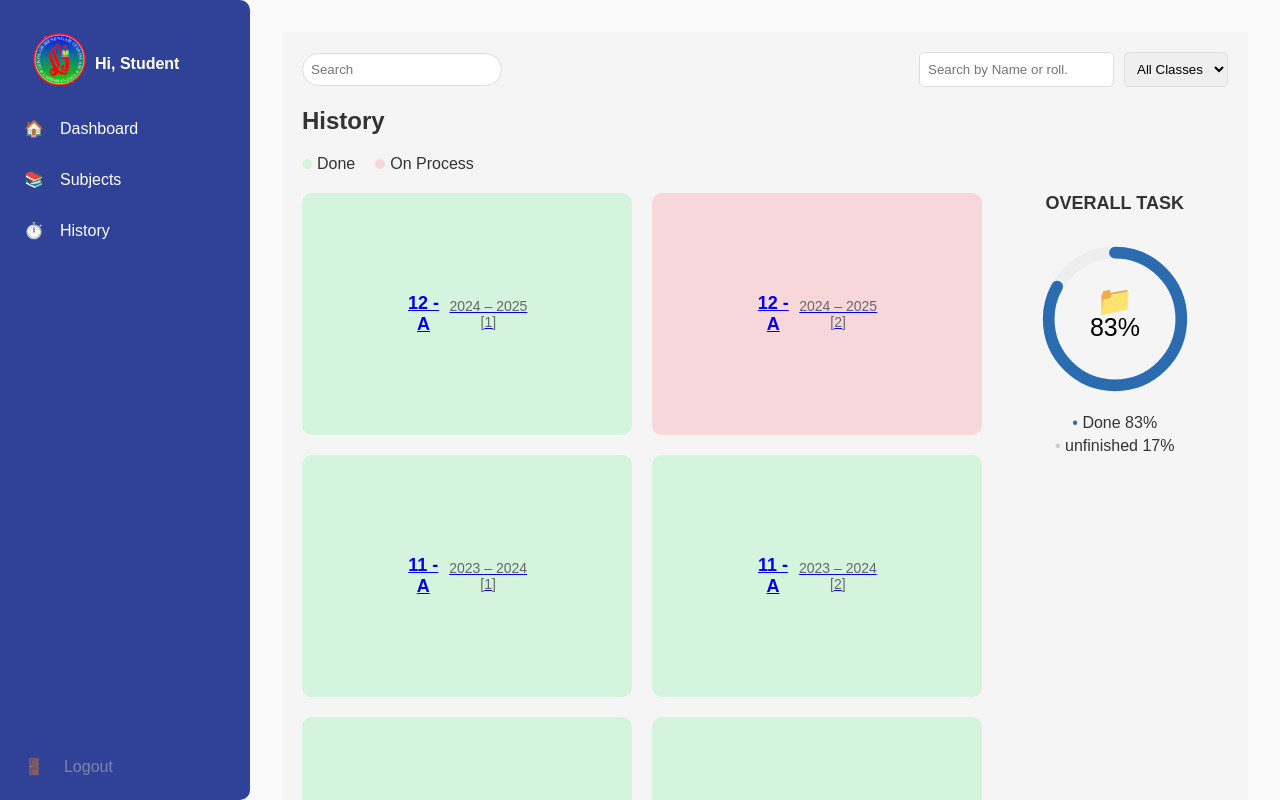
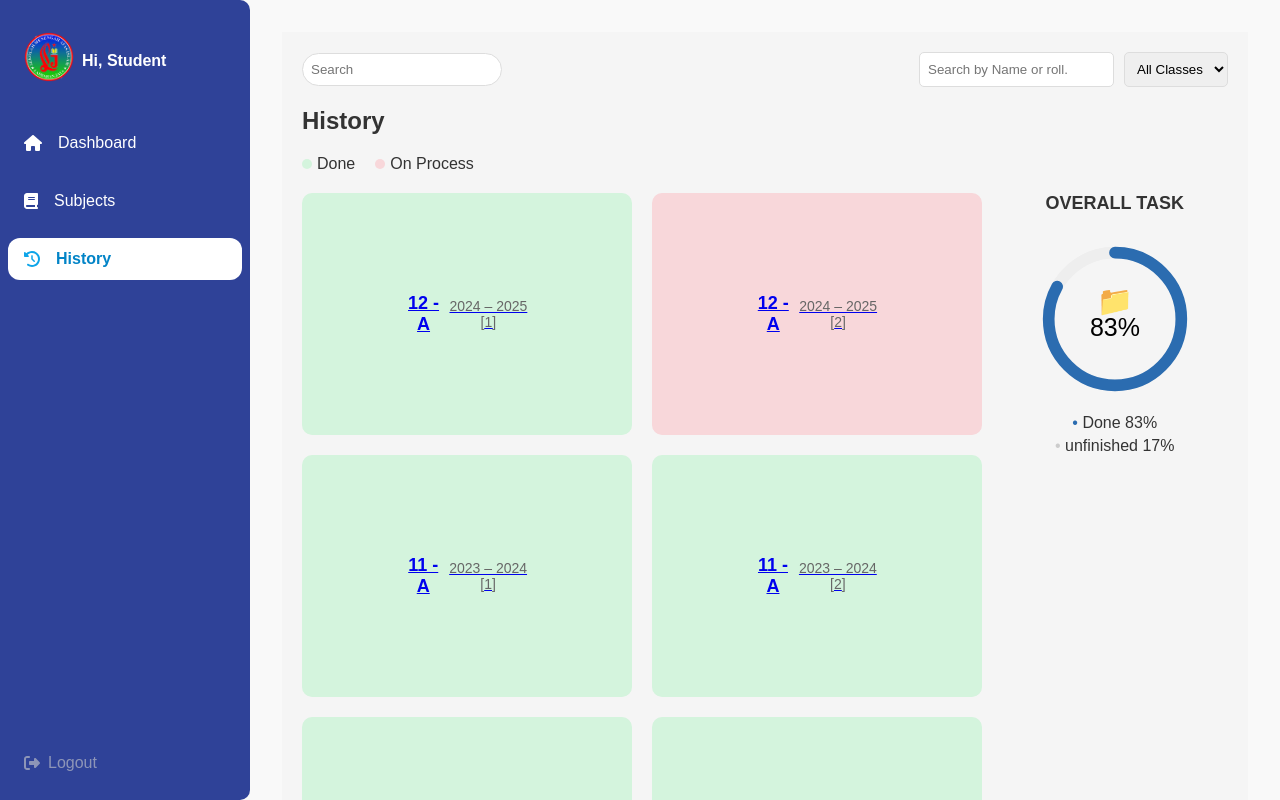
Before and after one commit to muhdzakinaufalandry/frontend_lasharan, a Next.js app: page /dashboard/Student/history in a window 1280 px wide. Built offline with nearby package versions, Linux system fonts and the light colour scheme.

Commit message:
fix sidebar

```diff
--- a/src/components/SidebarStudent.js
+++ b/src/components/SidebarStudent.js
@@ -1,8 +1,45 @@
 'use client';
+
 import Link from 'next/link';
+import Swal from 'sweetalert2';
+import { usePathname } from 'next/navigation';
+import { useState, useEffect } from 'react';
+import { FontAwesomeIcon } from '@fortawesome/react-fontawesome';
+import { faHome, faBook, faHistory, faSignOutAlt } from '@fortawesome/free-solid-svg-icons'; // Importing FA icons
 import '@/styles/sidebarstudent.css';
 
 export default function SidebarStudent() {
+  const pathname = usePathname();
+  const [activeMenu, setActiveMenu] = useState('');
+
+  useEffect(() => {
+    if (pathname.includes('/dashboard/Student/subject')) {
+      setActiveMenu('subjects');
+    } else if (pathname.includes('/dashboard/Student/history')) {
+      setActiveMenu('history');
+    } else if (pathname.includes('/dashboard/Student')) {
+      setActiveMenu('dashboard');
+    }
+  }, [pathname]);
+
+  // Handle Logout with SweetAlert confirmation
+  const handleLogout = () => {
+    Swal.fire({
+      title: 'Are you sure?',
+      text: 'You will be logged out.',
+      icon: 'warning',
+      showCancelButton: true,
+      confirmButtonColor: '#3085d6',
+      cancelButtonColor: '#d33',
+      confirmButtonText: 'Yes, log out!',
+    }).then((result) => {
+      if (result.isConfirmed) {
+        // Redirect to login page after confirmation
+        window.location.href = '/'; // Ensure to navigate to the correct page
+      }
+    });
+  };
+
   return (
     <div className="sidebar">
       <div className="sidebar-top-horizontal">
@@ -11,28 +48,30 @@ export default function SidebarStudent() {
       </div>
 
       <nav className="sidebar-nav">
-        <Link href="/dashboard/Student" className="sidebar-link">
-         <span role="img" aria-label="dashboard">🏠</span>
-          <i className="icon-home" /> Dashboard
+        <Link href="/dashboard/Student"
+          className={`sidebar-link ${activeMenu === 'Student' ? 'active' : ''}`} >
+          <FontAwesomeIcon icon={faHome} />
+          Dashboard
         </Link>
 
-
-        <Link href="/dashboard/Student/subject" className="sidebar-link">
-        <span role="img" aria-label="subject">📚</span>
-          <i className="icon-book" /> Subjects
+        <Link href="/dashboard/Student/subject"
+          className={`sidebar-link ${activeMenu === 'subjects' ? 'active' : ''}`} >
+          <FontAwesomeIcon icon={faBook} />
+          Subjects
         </Link>
 
-        <Link href="/dashboard/Student/history" className="sidebar-link">
-        <span role="img" aria-label="history">⏱️</span>
-          <i className="icon-clock" /> History
+        <Link href="/dashboard/Student/history"
+          className={`sidebar-link ${activeMenu === 'history' ? 'active' : ''}`} >
+          <FontAwesomeIcon icon={faHistory} />
+          History
         </Link>
       </nav>
 
       <div className="sidebar-bottom">
-        <Link href="/logout" className="sidebar-link logout">
-        <span role="img" aria-label="logout">🚪</span>
-          <i className="icon-logout" /> Logout
-        </Link>
+        <button className="sidebar-link logout" onClick={handleLogout}>
+          <FontAwesomeIcon icon={faSignOutAlt} />
+          Logout
+        </button>
       </div>
     </div>
   );
--- a/src/styles/sidebarstudent.css
+++ b/src/styles/sidebarstudent.css
@@ -1,15 +1,17 @@
+/* Sidebar Container */
 .sidebar {
   background-color: #2f4298;
   width: 250px;
   height: 100vh;
-  padding: 1rem;
+  padding: 1rem 0.5rem;
   display: flex;
   flex-direction: column;
   justify-content: space-between;
   border-radius: 0 10px 10px 0;
 }
 
-.sidebar-top-horizontal{
+/* Logo + Admin greeting */
+.sidebar-top-horizontal {
   display: flex;
   align-items: center;
   gap: 0.5rem;
@@ -17,8 +19,8 @@
 }
 
 .sidebar-logo {
-  width: 55px;
-  height: 55px;
+  width: 50px;
+  height: 50px;
   border-radius: 50%;
   margin-bottom: 0.5rem;
 }
@@ -29,21 +31,25 @@
   color: white;
 }
 
+/* Nav Section */
 .sidebar-nav {
   display: flex;
   flex-direction: column;
   gap: 1rem;
+  margin-top: 1rem;
 }
 
+/* Link Styling */
 .sidebar-link {
   display: flex;
   align-items: center;
-  gap: 0.5rem;
+  gap: 1rem;
+  font-size: 1rem;
+  font-weight: 500;
+  padding: 0.75rem 1rem;
+  border-radius: 12px;
   color: white;
-  font-weight: 500;
   text-decoration: none;
-  padding: 0.5rem;
-  border-radius: 8px;
   transition: background-color 0.2s ease-in-out;
 }
 
@@ -51,10 +57,32 @@
   background-color: rgba(255, 255, 255, 0.1);
 }
 
+.sidebar-link.active {
+  background-color: #ffffff; /* Light blue background */
+  color: #0284c7;  /* Blue text color */
+  font-weight: 600; /* Bold text */
+}
+
+.sidebar-link.active svg {
+  color: #0ea5e9;
+}
+
+/* Logout Section */
 .sidebar-bottom {
   margin-top: auto;
 }
 
 .sidebar-link.logout {
-  color: #b0b0b0;
+  color: #ccc;
+  background: none;
+  border: none;
+  font-size: 1rem;
+  display: flex;
+  align-items: center;
+  gap: 0.5rem;
+  cursor: pointer;
 }
+.sidebar-link.logout:hover {
+  background-color: rgba(255, 255, 255, 0.05);
+  color: white;
+}
--- a/src/styles/sidebarteacher.css
+++ b/src/styles/sidebarteacher.css
@@ -1,3 +1,4 @@
+/* Sidebar Container */
 .sidebar {
   background-color: #2f4298;
   width: 250px;
@@ -9,6 +10,7 @@
   border-radius: 0 10px 10px 0;
 }
 
+/* Logo + Admin greeting */
 .sidebar-top-horizontal {
   display: flex;
   align-items: center;
@@ -17,8 +19,8 @@
 }
 
 .sidebar-logo {
-    width: 55px;
-    height: 55px;
+  width: 50px;
+  height: 50px;
   border-radius: 50%;
    margin-bottom: 0.5rem;
 }
@@ -29,21 +31,25 @@
   color: white;
 }
 
+/* Nav Section */
 .sidebar-nav {
   display: flex;
   flex-direction: column;
   gap: 1rem;
+  margin-top: 1rem;
 }
 
+/* Link Styling */
 .sidebar-link {
   display: flex;
   align-items: center;
-    gap: 0.5rem;
+  gap: 1rem;
+  font-size: 1.2rem;
+  font-weight: 500;
+  padding: 0.75rem 1rem;
+  border-radius: 12px;
   color: white;
-    font-weight: 500;
   text-decoration: none;
-    padding: 0.5rem;
-    border-radius: 8px;
   transition: background-color 0.2s ease-in-out;
 }
 
@@ -51,10 +57,34 @@
   background-color: rgba(255, 255, 255, 0.1);
 }
 
+/* Active Menu Style */
+.sidebar-link.active {
+  background-color: white;
+  color: #0ea5e9;
+  font-weight: 600;
+}
+
+.sidebar-link.active svg {
+  color: #0ea5e9;
+}
+
+/* Bottom Section (Logout) */
 .sidebar-bottom {
   margin-top: auto;
 }
 
 .sidebar-link.logout {
-    color: #b0b0b0;
+  color: #ccc;
+  background: none;
+  border: none;
+  font-size: 1rem;
+  display: flex;
+  align-items: center;
+  gap: 0.5rem;
+  cursor: pointer;
 }
+
+.sidebar-link.logout:hover {
+  background-color: rgba(255, 255, 255, 0.05);
+  color: white;
+}
```
Also changed, not shown: src/components/Sidebar.js (+5 -7 lines), src/components/SidebarTeacher.js (+48 -20 lines). Lines whose indentation alone changed are shown as unchanged.
